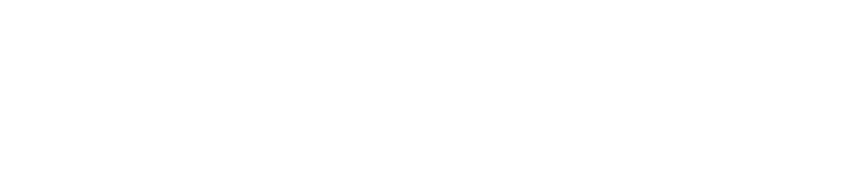
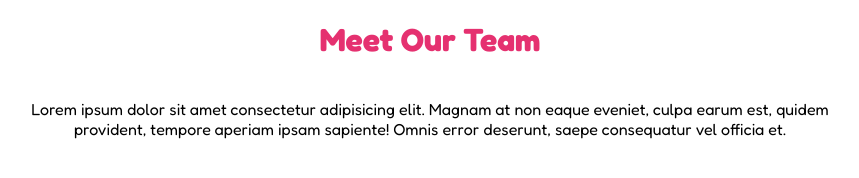
Before and after one commit to RosyDiVilio/html-css-flex-cards, a plain HTML site: page index.html in a window 1280 px wide. Shown: the whole page, without its empty margins (210-1069 px from the left). Drawn offline with Linux system fonts and the light colour scheme.

Commit message:
add: heading and paragraph

```diff
--- a/css/style.css
+++ b/css/style.css
@@ -4,3 +4,16 @@
     box-sizing: border-box;
     font-family: "Fredoka", sans-serif;
 }
+
+#container{
+    margin: auto;
+    margin-top: 20px;
+    width: 800px;
+    text-align: center;
+}
+
+h1{
+    color: #e53170;
+    text-transform: capitalize;
+    margin-bottom: 40px;
+}
--- a/index.html
+++ b/index.html
@@ -11,6 +11,10 @@
     <title>Flex Cards</title>
 </head>
 <body>
+    <div id="container">
+      <h1>meet our team</h1>
 
+      <p>Lorem ipsum dolor sit amet consectetur adipisicing elit. Magnam at non eaque eveniet, culpa earum est, quidem provident, tempore aperiam ipsam sapiente! Omnis error deserunt, saepe consequatur vel officia et.</p>
+    </div>
 </body>
 </html>
```
